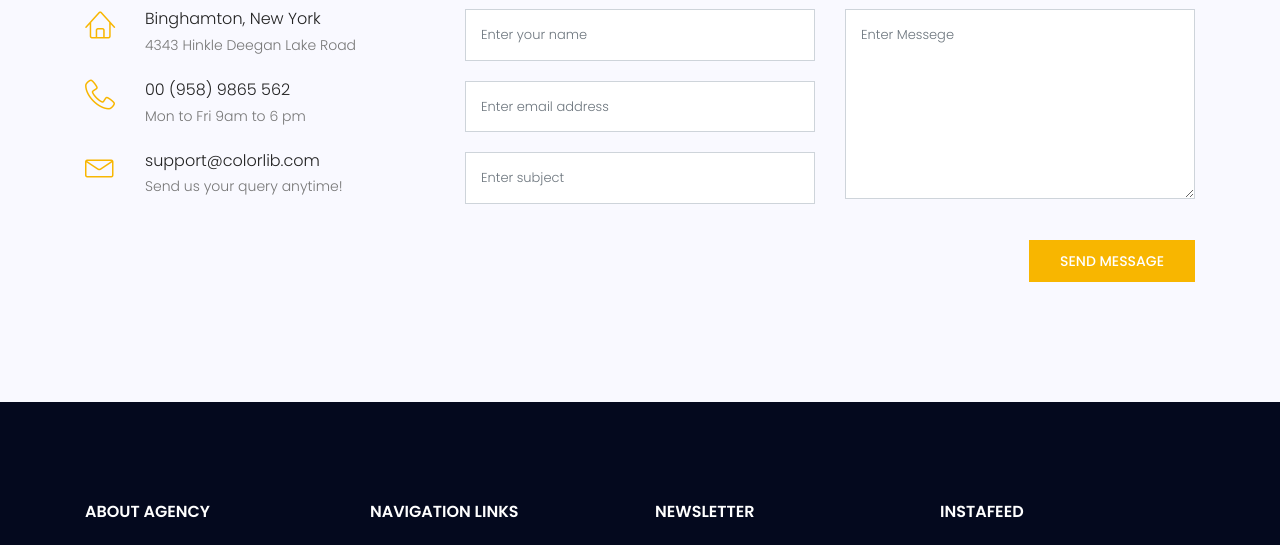
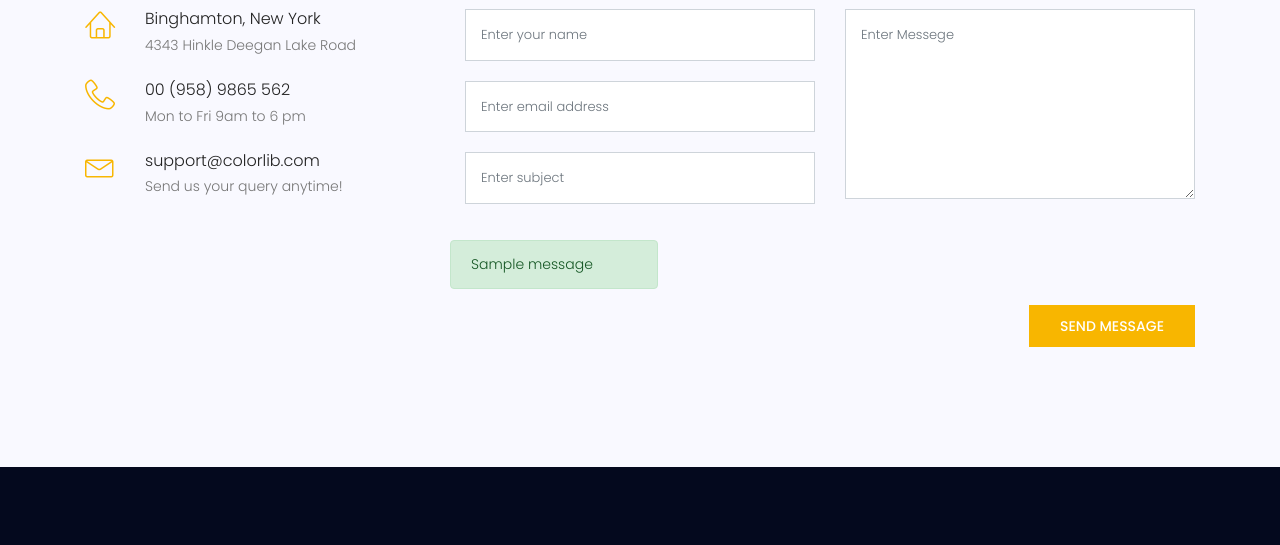
Before and after one commit to Sepehr2S/mysite, a Django app: page /contact in a window 1280 px wide. Shown: the part 1016-1561 px from the top of the page. Run offline with Django 4.2, Linux system fonts and the light colour scheme; tables that the repository leaves empty hold one stand-in row (values such as "Sample post"); one stand-in notice (Sample message) is shown; some libraries are stand-ins or nearby versions.

Commit message:
creating message alert
if its correct, its green, if incorrect its red

```diff
--- a/templates/website/contact.html
+++ b/templates/website/contact.html
@@ -69,6 +69,22 @@
 									<div class="col-lg-6 form-group">
 										<textarea class="common-textarea form-control" name="message" placeholder="Enter Messege" onfocus="this.placeholder = ''" onblur="this.placeholder = 'Enter Messege'" required=""></textarea>
 									</div>
+									{% if messages %}
+									<ul class="messages list-unstyled">
+										{% for message in messages %}
+										<li class="alert
+											{% if message.tags == 'error' %}
+												alert-danger
+											{% else %}
+												alert-{{ message.tags }}
+											{% endif %}
+											alert-dismissible fade show" role="alert">
+											{{ message }}
+										</li>
+										{% endfor %}
+									</ul>
+									{% endif %}
+
 									<div class="col-lg-12">
 										<div class="alert-msg" style="text-align: left;"></div>
 										<button class="genric-btn primary" style="float: right;">Send Message</button>
--- a/website/views.py
+++ b/website/views.py
@@ -2,6 +2,7 @@ from django.shortcuts import render
 from django.http import HttpResponseRedirect
 from website.models import Contact
 from website.forms import ContactForm, NewsletterForm
+from django.contrib import messages
 
 def home(request):
     return render(request, "website/index.html")
@@ -14,6 +15,9 @@ def contact(request):
         form = ContactForm(request.POST)
         if form.is_valid():
             form.save()
+            messages.success(request, 'Successfully Sent The Message!')
+        else:
+            messages.error(request, 'Please correct the errors below.')
     form = ContactForm()
     return render(request, "website/contact.html", {"form": form})
 
```
